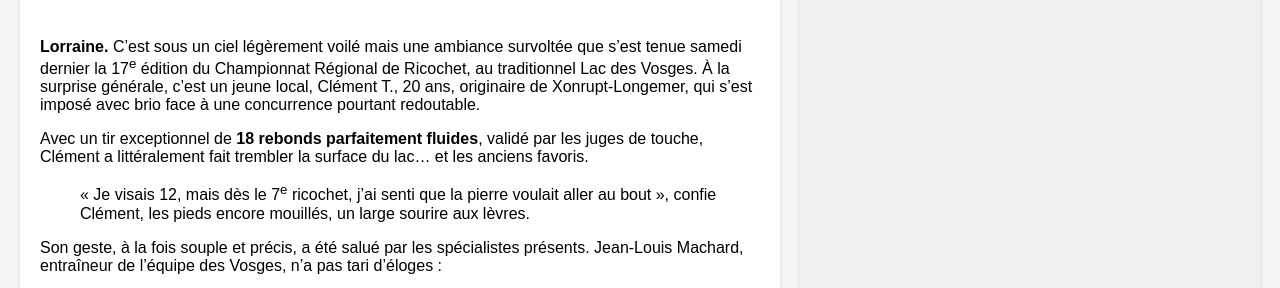
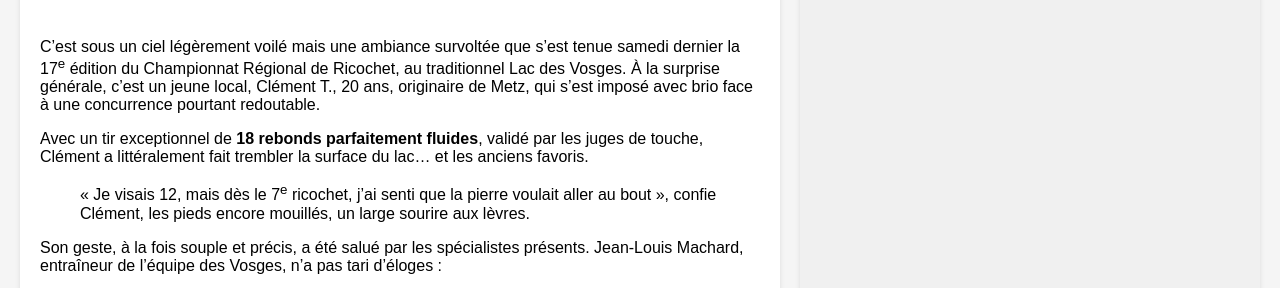
Before and after one commit to clemtote/blague, a plain HTML site: page index.html in a window 1280 px wide. Shown: the part 858-1146 px from the top of the page. Drawn offline with Linux system fonts and the light colour scheme.

Commit message:
Update index.html

```diff
--- a/index.html
+++ b/index.html
@@ -106,7 +106,7 @@
 
       <img src="https://www.aubergedeliezey.fr/IMG/jpg/lac-geradmer-bord.jpg" alt="Lac de Gérardmer" style="width:100%; margin-bottom: 20px; border-radius: 8px;">
 
-      <p><strong>Lorraine.</strong> C’est sous un ciel légèrement voilé mais une ambiance survoltée que s’est tenue samedi dernier la 17<sup>e</sup> édition du Championnat Régional de Ricochet, au traditionnel Lac des Vosges. À la surprise générale, c’est un jeune local, Clément T., 20 ans, originaire de Xonrupt-Longemer, qui s’est imposé avec brio face à une concurrence pourtant redoutable.</p>
+      <p>C’est sous un ciel légèrement voilé mais une ambiance survoltée que s’est tenue samedi dernier la 17<sup>e</sup> édition du Championnat Régional de Ricochet, au traditionnel Lac des Vosges. À la surprise générale, c’est un jeune local, Clément T., 20 ans, originaire de Metz, qui s’est imposé avec brio face à une concurrence pourtant redoutable.</p>
 
       <p>Avec un tir exceptionnel de <strong>18 rebonds parfaitement fluides</strong>, validé par les juges de touche, Clément a littéralement fait trembler la surface du lac… et les anciens favoris.</p>
 
```
